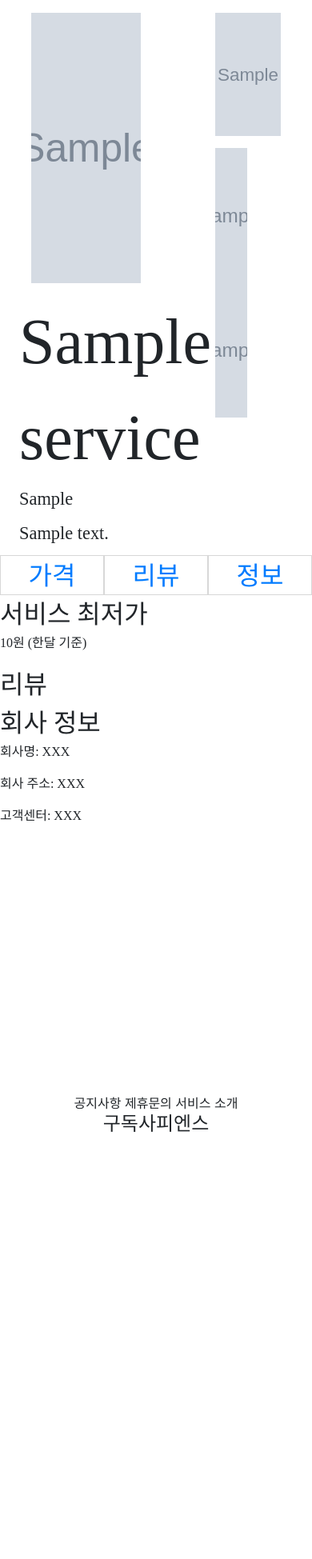
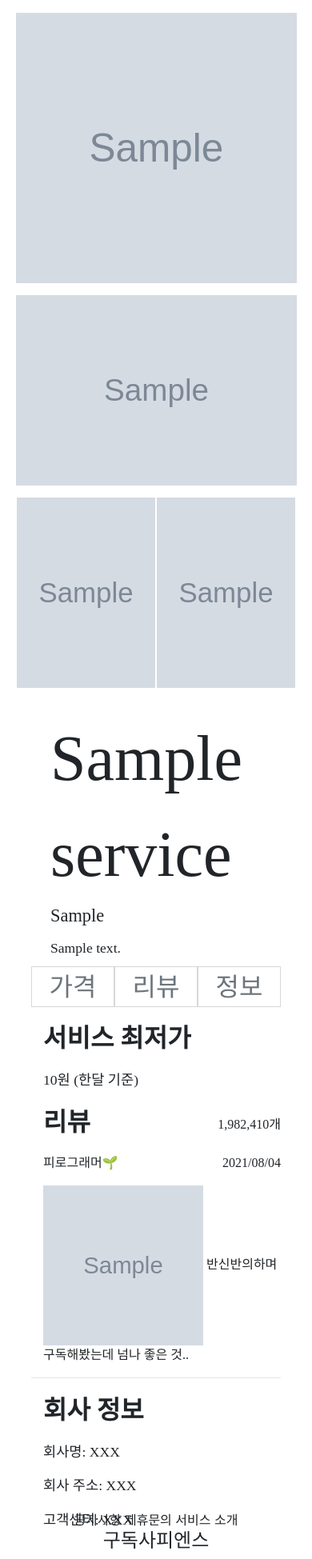
Before and after one commit to TEAM-GudokSapiens/Gudok_Sapiens, a Django app: page /services/detail/1/ in a window 390 px wide. Shown: the part 80-2029 px from the top of the page at 80% size. Before the commit the page ends 1495 px from the top, so only its background shows below. Run offline with Django 3.2, Linux system fonts and the light colour scheme; tables that the repository leaves empty hold one stand-in row (values such as "Sample post"); grey boxes marked "Sample" are stand-in pictures; some libraries are stand-ins or nearby versions.

Commit message:
Feat: [css 반응형 추가]

```diff
--- a/services/templates/services/detail.html
+++ b/services/templates/services/detail.html
@@ -3,12 +3,20 @@
 <div class="d-flex justify-content-center">
     <div class="detail-container mt-3">
         <div class="img-container d-flex justify-content-around">
-            <img src="{{ service.img.url }}" class="main-img"/>
-            <div class="sub-container d-flex flex-column">
-                <img src="{{ service.img.url }}" class="second-img" />
-                <div class="sub-img">
-                    <img src="{{ service.img.url }}" />
-                    <img src="{{ service.img.url }}" />
+            <div class="main-img-container">
+                <img src="{{ service.img.url }}" class="main-img"/>
+            </div>
+            <div class="img-sub-container d-flex flex-column">
+                <div>
+                    <img src="{{ service.img.url }}" class="second-img" />
+                </div>
+                <div class="sub-img d-flex justify-content-around">
+                    <div>
+                        <img src="{{ service.img.url }}" />
+                    </div>
+                    <div>
+                        <img src="{{ service.img.url }}" />
+                    </div>
                 </div>
             </div>
         </div>
@@ -19,18 +27,31 @@
                     <div class="service-content">{{service.content}}</div>
                 </div>
                 <div class="page-menu d-flex justify-content-around">
-                    <div class=""><a href="">가격</a></div>
-                    <div class=""><a href="">리뷰</a></div>
-                    <div class=""><a href="">정보</a></div>
+                    <div class=""><a href="" class="text-secondary">가격</a></div>
+                    <div class=""><a href="" class="text-secondary">리뷰</a></div>
+                    <div class=""><a href="" class="text-secondary">정보</a></div>
                 </div>
                 <div class="price-tab">
                     <div class="tab-title">서비스 최저가</div>
                     <p class="tab-content">{{service.price}}원 (한달 기준)</p>
                 </div>
+
                 <div class="review-tab">
-                    <div class="tab-title">리뷰</div>
+                    <div class="tab-title d-inline">리뷰</div>
+                    <div class="review-count d-inline">1,982,410개</div>
+                    <div class="review-content">
+                        <div class="title-block mb-3">
+                            <div class="d-inline">피로그래머🌱</div>
+                            <div class="review-date d-inline">2021/08/04</div>
+                        </div>
+                        <div class="content-block">
+                            <img src="{{ service.img.url }}" class="review-img" />
+                            <p class="d-inline">반신반의하며 구독해봤는데 넘나 좋은 것..</p>
+                        </div>
+                    </div>
+                    <hr>
+                </div>
 
-                </div>
                 <div class="info-tab">
                     <div class="tab-title">회사 정보</div>
                     <p class="tab-content">회사명: XXX</p>
--- a/static/base.css
+++ b/static/base.css
@@ -1,3 +1,5 @@
+body {
+}
 .service-container {
   width: 35vw;
   height: 1000px;
@@ -13,38 +15,53 @@
   font-size: 2em;
   border: 1px solid rgb(215, 215, 215);
 }
+.page-menu a {
+  text-decoration: none; /* 링크의 밑줄 제거 */
+  color: inherit; /* 링크의 색상 제거 */
+}
+.page-menu a:hover {
+  text-decoration: none; /* 링크의 밑줄 제거 */
+}
 .service-name {
   font-size: 5rem;
 }
-.service-intro,
+.service-intro {
+  font-size: 1.4rem;
+  padding-bottom: 10px;
+}
 .service-content {
-  font-size: 1.4rem;
+  font-size: 1.2rem;
   padding-bottom: 10px;
 }
 .img-container {
   width: 60vw;
   height: 40vh;
 }
-.sub-container {
+.main-img-container {
+  width: 35vw;
+}
+.img-sub-container {
   width: 25vw;
   height: auto;
 }
 .sub-img img {
+  width: 100%;
+  height: 100%;
+}
+.sub-img div {
   width: 49.4%;
-  height: 100%;
-  display: inline;
 }
 .sub-img {
   padding-left: 15px;
   height: 20vh;
 }
 .second-img {
-  width: 25vw;
+  width: 100%;
   height: 20vh;
   padding: 0px 0px 15px 15px;
 }
 .main-img {
-  width: 35vw;
+  width: 100%;
   height: 40vh;
 }
 
@@ -57,6 +74,7 @@
   top: 53%;
   right: 20.2%;
   padding: 10px 20px;
+  /* min-width: fit-content; */
 }
 /* font-size: 1.5em; */
 @import url("./reset.css");
@@ -85,13 +103,47 @@
     font-size: 0.8rem;
   }
   .service-container {
-    width: 100vw;
+    width: 80vw;
   }
   .img-container {
     width: 100vw;
   }
   .fixing-box {
     display: none;
+  }
+  .detail-container {
+    display: flex;
+    flex-direction: column;
+    align-items: center;
+  }
+  .main-img-container {
+    width: 90%;
+    padding-bottom: 15px;
+  }
+  .img-container {
+    flex-direction: column;
+    align-items: center;
+    height: auto;
+  }
+  .sub-img-container {
+    height: auto;
+  }
+  .img-sub-container {
+    width: 90vw;
+    height: auto;
+  }
+  .service-content {
+    font-size: 1rem;
+  }
+  .sub-img,
+  .second-img {
+    padding: 0px 0px 15px 0px;
+    height: 30vh;
+  }
+}
+@media screen and (max-width: 1150px) {
+  .service-content {
+    font-size: 1.1rem;
   }
 }
 .keywords {
@@ -116,4 +168,25 @@
 .tab-title {
   font-family: "KOTRA_SONGEULSSI";
   font-size: 2rem;
+  font-weight: bolder;
+  margin: 15px;
 }
+.tab-content {
+  padding-left: 15px;
+  font-size: 1.1rem;
+}
+.review-img {
+  width: 200px;
+  height: 200px;
+  display: inline;
+}
+.review-count,
+.review-date {
+  float: right;
+}
+.review-count {
+  padding-top: 15px;
+}
+.review-content {
+  margin: 15px 0px 5px 15px;
+}
```
Also changed, not shown: config/templates/base.html (line endings or trailing spaces), config/templates/footer.html (indentation only).
